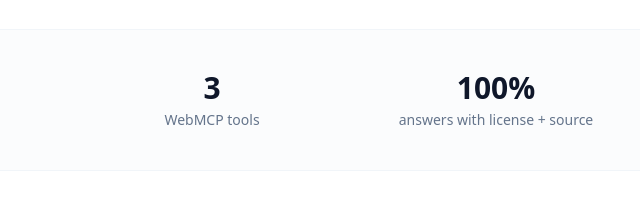
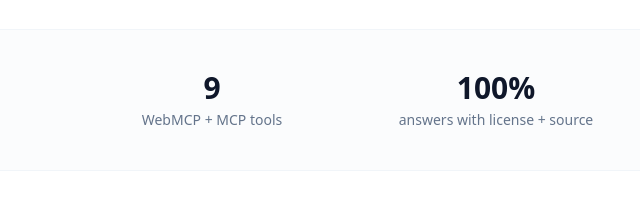
Before and after one commit to rhps/documesh.dev, a website: page app/index.html in a window 1280 px wide. Shown: the part 578-800 px from the top of the page, 570-1210 px from the left. Drawn offline with nearby package versions, Linux system fonts and the light colour scheme; no server answers.

Commit message:
fix(homepage): hero stat '3 WebMCP tools' → '9 WebMCP + MCP tools' — matched the 9-tool grid below

```diff
--- a/app/index.html
+++ b/app/index.html
@@ -175,7 +175,7 @@
   <div class="max-w-6xl mx-auto px-6 py-10 grid grid-cols-2 md:grid-cols-4 gap-8 text-center">
     <div><div class="text-3xl font-bold">47</div><div class="text-sm text-slate-500 mt-1">sources federated</div></div>
     <div><div id="stat-chunks" class="text-3xl font-bold">36,290</div><div class="text-sm text-slate-500 mt-1">indexed doc sections</div></div>
-    <div><div class="text-3xl font-bold">3</div><div class="text-sm text-slate-500 mt-1">WebMCP tools</div></div>
+    <div><div class="text-3xl font-bold">9</div><div class="text-sm text-slate-500 mt-1">WebMCP + MCP tools</div></div>
     <div><div class="text-3xl font-bold">100%</div><div class="text-sm text-slate-500 mt-1">answers with license + source</div></div>
   </div>
 </section>
```
